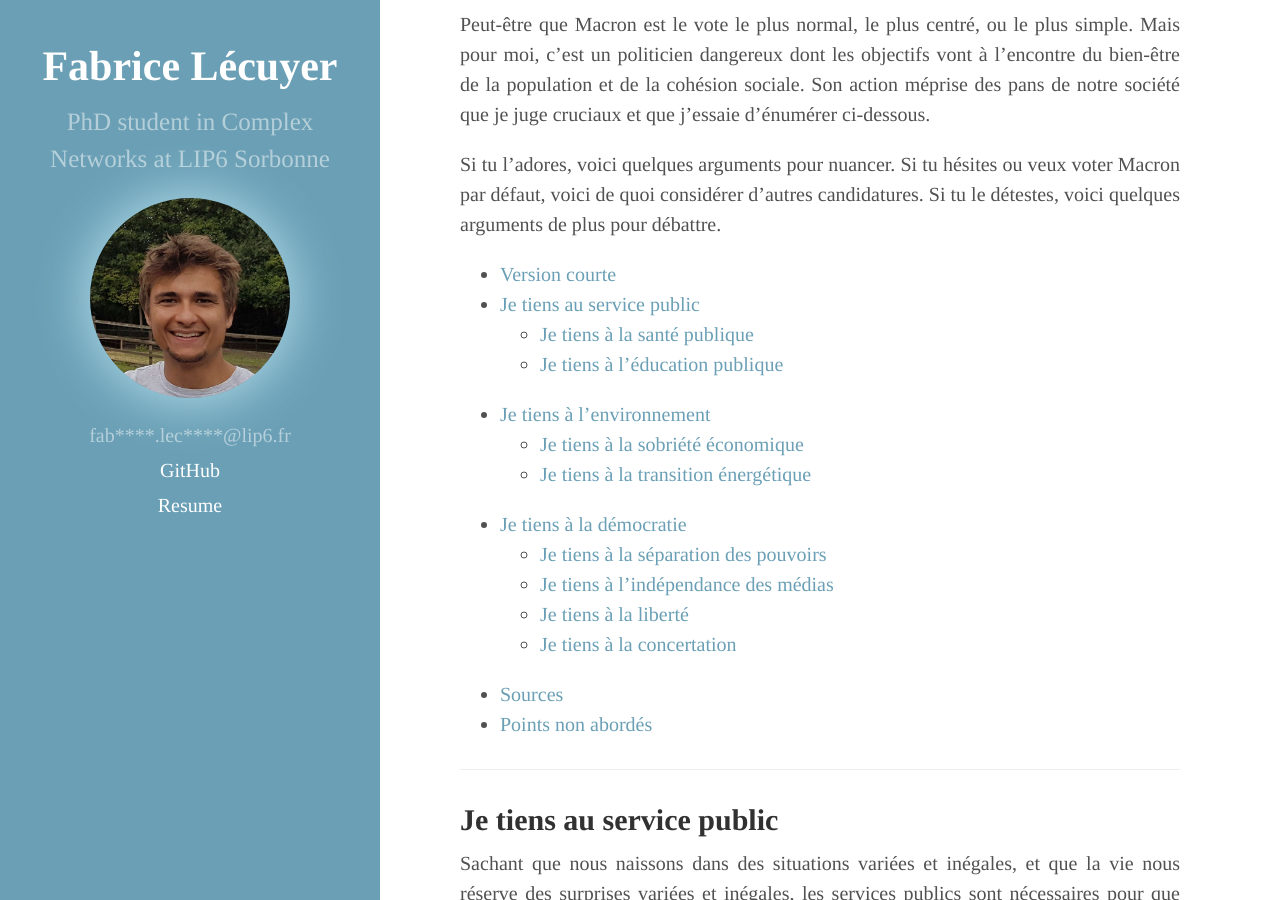
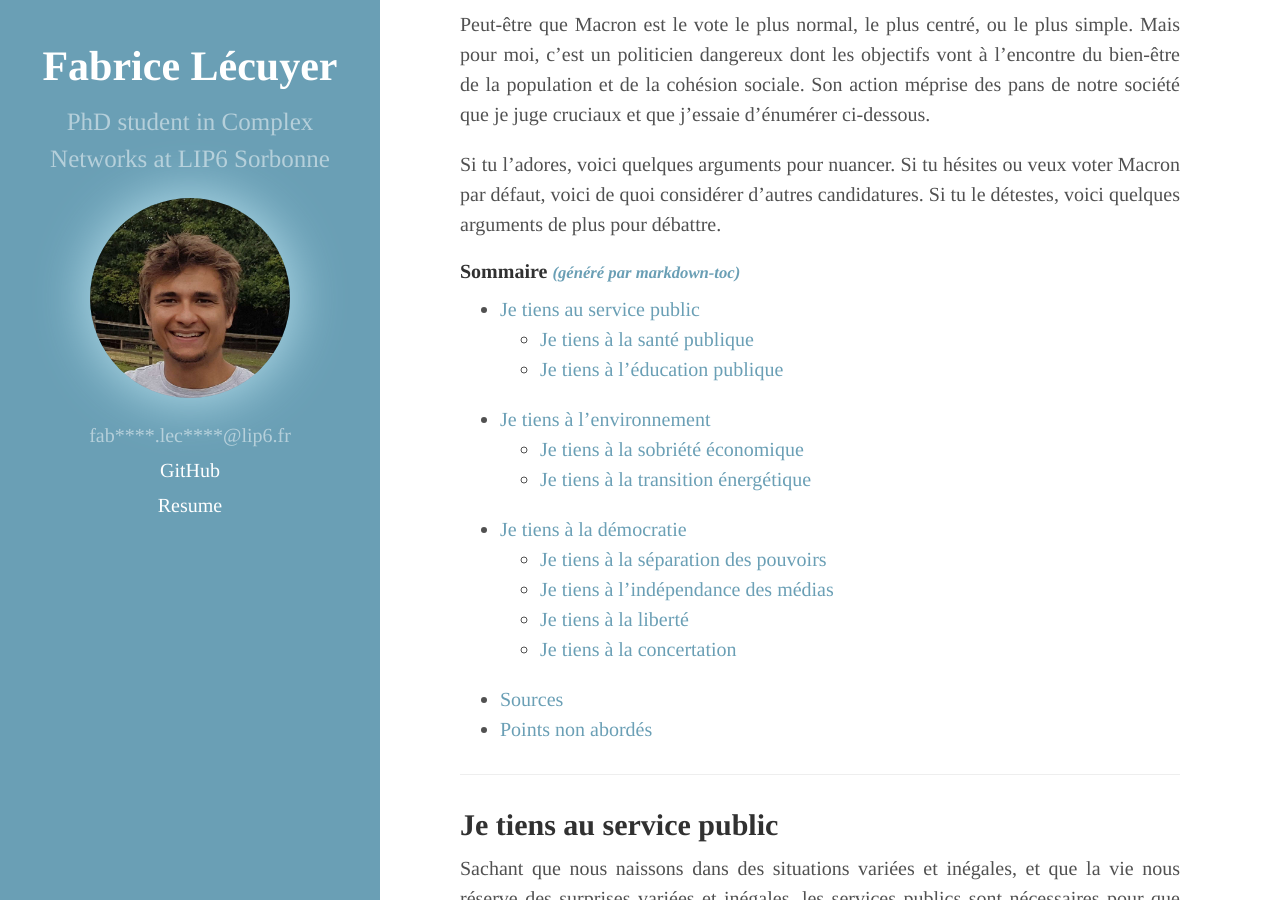
Before and after one commit to lecfab/lecfab.github.io, a Jekyll site: the page built from _posts/2022-04-05-macron-non.md, in a window 1280 px wide and 900 px high, scrolled down 338 px. Built offline with Jekyll 4.4.1, drawn with Linux system fonts in a browser that asks for light colours.

Commit message:
2022 statement

```diff
--- a/_posts/2022-04-05-macron-non.md
+++ b/_posts/2022-04-05-macron-non.md
@@ -12,18 +12,19 @@
 
 Si tu l'adores, voici quelques arguments pour nuancer. Si tu hésites ou veux voter Macron par défaut, voici de quoi considérer d'autres candidatures. Si tu le détestes, voici quelques arguments de plus pour débattre.
 
-  * [Version courte](#version-courte)
-  * [Je tiens au service public](#je-tiens-au-service-public-1)
-    + [Je tiens à la santé publique](#je-tiens---la-sant--publique-1)
-    + [Je tiens à l'éducation publique](#je-tiens---l--ducation-publique-1)
-  * [Je tiens à l'environnement](#je-tiens---l-environnement-1)
-    + [Je tiens à la sobriété économique](#je-tiens---la-sobri-t---conomique-1)
-    + [Je tiens à la transition énergétique](#je-tiens---la-transition--nerg-tique-1)
-  * [Je tiens à la démocratie](#je-tiens---la-d-mocratie-1)
-    + [Je tiens à la séparation des pouvoirs](#je-tiens---la-s-paration-des-pouvoirs-1)
-    + [Je tiens à l'indépendance des médias](#je-tiens---l-ind-pendance-des-m-dias-1)
-    + [Je tiens à la liberté](#je-tiens---la-libert--1)
-    + [Je tiens à la concertation](#je-tiens---la-concertation-1)
+#### Sommaire <small><i><a href='http://ecotrust-canada.github.io/markdown-toc/'>(généré par markdown-toc)</a></i></small>
+
+  * [Je tiens au service public](#je-tiens-au-service-public)
+    + [Je tiens à la santé publique](#je-tiens---la-sant--publique)
+    + [Je tiens à l'éducation publique](#je-tiens---l--ducation-publique)
+  * [Je tiens à l'environnement](#je-tiens---l-environnement)
+    + [Je tiens à la sobriété économique](#je-tiens---la-sobri-t---conomique)
+    + [Je tiens à la transition énergétique](#je-tiens---la-transition--nerg-tique)
+  * [Je tiens à la démocratie](#je-tiens---la-d-mocratie)
+    + [Je tiens à la séparation des pouvoirs](#je-tiens---la-s-paration-des-pouvoirs)
+    + [Je tiens à l'indépendance des médias](#je-tiens---l-ind-pendance-des-m-dias)
+    + [Je tiens à la liberté](#je-tiens---la-libert-)
+    + [Je tiens à la concertation](#je-tiens---la-concertation)
   * [Sources](#sources)
   * [Points non abordés](#points-non-abord-s)
 
```
